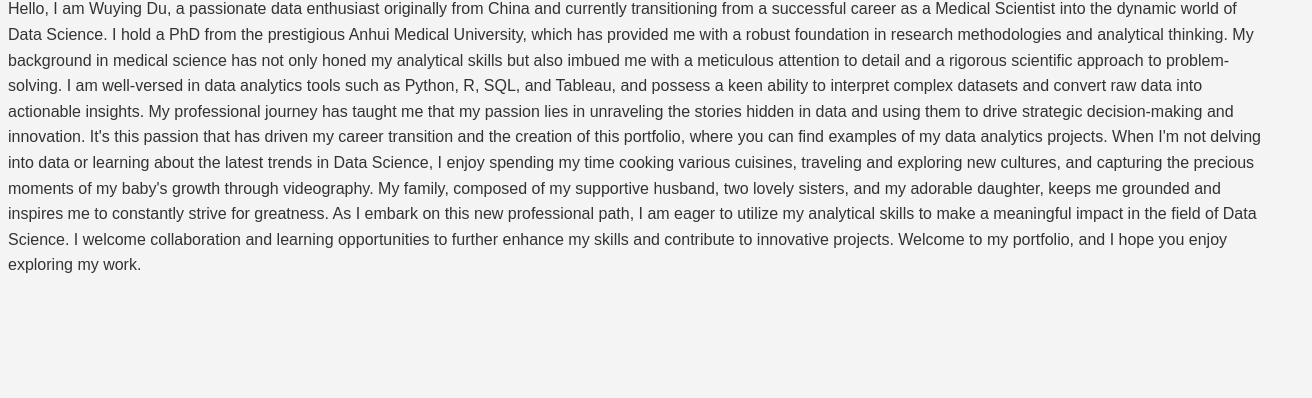
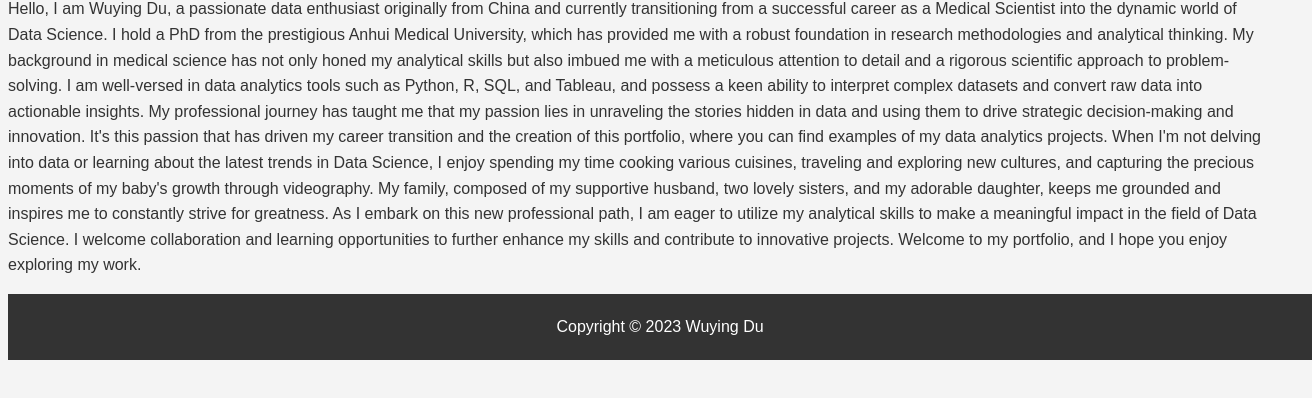
Before and after one commit to Athena42076/WuyingAnalytics, a plain HTML site: page biography.html in a window 1280 px wide. Shown: the part 140-538 px from the top of the page, 1312 px wide, since content can reach past the window. Drawn offline with Linux system fonts and the light colour scheme.

Commit message:
Add files via upload

```diff
--- a/biography.html
+++ b/biography.html
@@ -24,5 +24,8 @@ Welcome to my portfolio, and I hope you enjoy exploring my work.
         <a href="portfolio.html">Portfolio</a> |
         <a href="contact.html">Contact</a>
     </nav>
+<footer>
+        Copyright © 2023 Wuying Du
+</footer>
 </body>
 </html>
```
Also changed, not shown: portfolio.html (+3 -0 lines), resume.html (+1 -1 lines).
